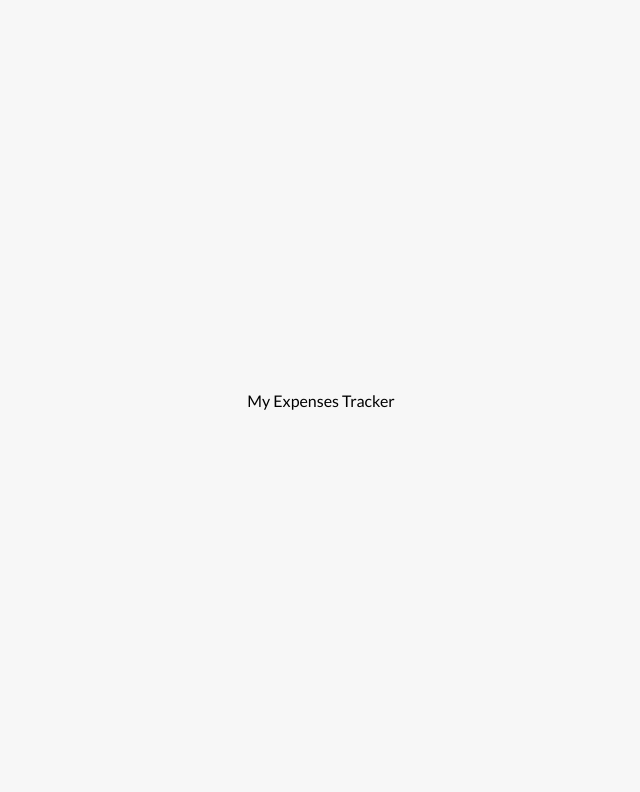
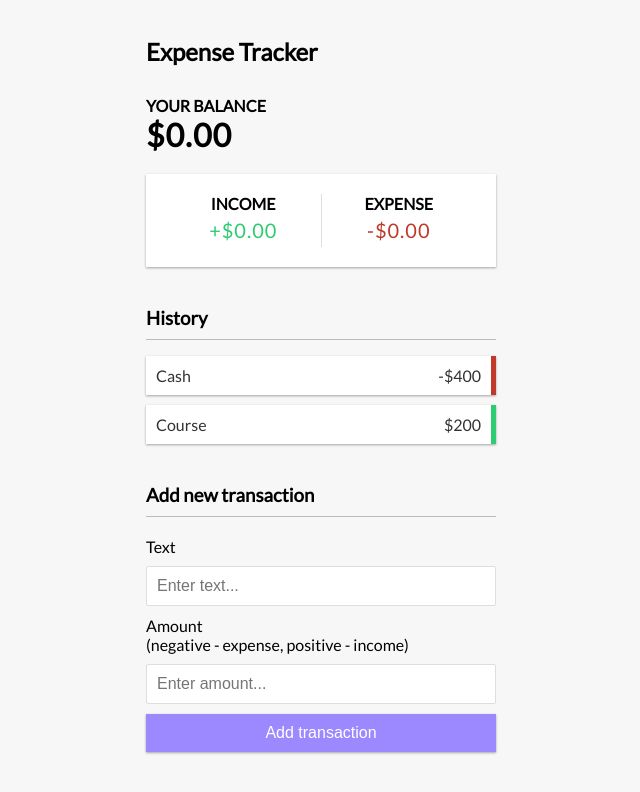
Before and after one commit to katherinebl/vue-expense-tracker, a Vue app: page / in a window 1280 px wide. Shown: the top 792 px of the page, without its empty margins (319-959 px from the left). Built offline with nearby package versions, Linux system fonts and the light colour scheme.

Commit message:
Added static components

```diff
--- a/src/App.vue
+++ b/src/App.vue
@@ -1 +1,27 @@
-<template>My Expenses Tracker</template>
+<template>
+  <Header />
+  <div class="container">
+    <Balance />
+    <IncomeExpense />
+    <TransactionList />
+    <AddTransaction />
+  </div>
+</template>
+
+<script>
+  import Header from './components/Header.vue'
+  import Balance from './components/Balance.vue'
+  import IncomeExpense from './components/IncomeExpense.vue'
+  import TransactionList from './components/TransactionList.vue'
+  import AddTransaction from './components/AddTransaction.vue'
+
+  export default {
+    components: {
+      Header,
+      Balance,
+      IncomeExpense,
+      TransactionList,
+      AddTransaction
+    }
+  }
+</script>
--- /dev/null
+++ b/src/components/AddTransaction.vue
@@ -0,0 +1,17 @@
+<template>
+    <h3>Add new transaction</h3>
+      <form id="form">
+        <div class="form-control">
+            <label for="text">Text</label>
+            <input type="text" id="text" placeholder="Enter text..." />
+        </div>
+        <div class="form-control">
+            <label for="amount">Amount
+            <br />
+            (negative - expense, positive - income)
+            </label>
+            <input type="number" id="amount" placeholder="Enter amount..." />
+        </div>
+        <button class="btn">Add transaction</button>
+      </form>
+</template>
--- /dev/null
+++ b/src/components/Balance.vue
@@ -0,0 +1,4 @@
+<template>
+    <h4>Your Balance</h4>
+    <h1 id="balance">$0.00</h1>
+</template>
--- /dev/null
+++ b/src/components/Header.vue
@@ -0,0 +1,3 @@
+<template>
+    <h2>Expense Tracker</h2>
+</template>
--- /dev/null
+++ b/src/components/IncomeExpense.vue
@@ -0,0 +1,12 @@
+<template>
+    <div class="inc-exp-container">
+        <div>
+          <h4>Income</h4>
+          <p id="money-plus" class="money plus">+$0.00</p>
+        </div>
+        <div>
+          <h4>Expense</h4>
+          <p id="money-minus" class="money minus">-$0.00</p>
+        </div>
+    </div>
+</template>
--- /dev/null
+++ b/src/components/TransactionList.vue
@@ -0,0 +1,11 @@
+<template>
+    <h3>History</h3>
+    <ul id="list" class="list">
+        <li class="minus">
+            Cash <span>-$400</span><button class="delete-btn">x</button>
+        </li>
+        <li class="plus">
+            Course <span>$200</span><button class="delete-btn">x</button>
+        </li>
+    </ul>
+</template>
```
